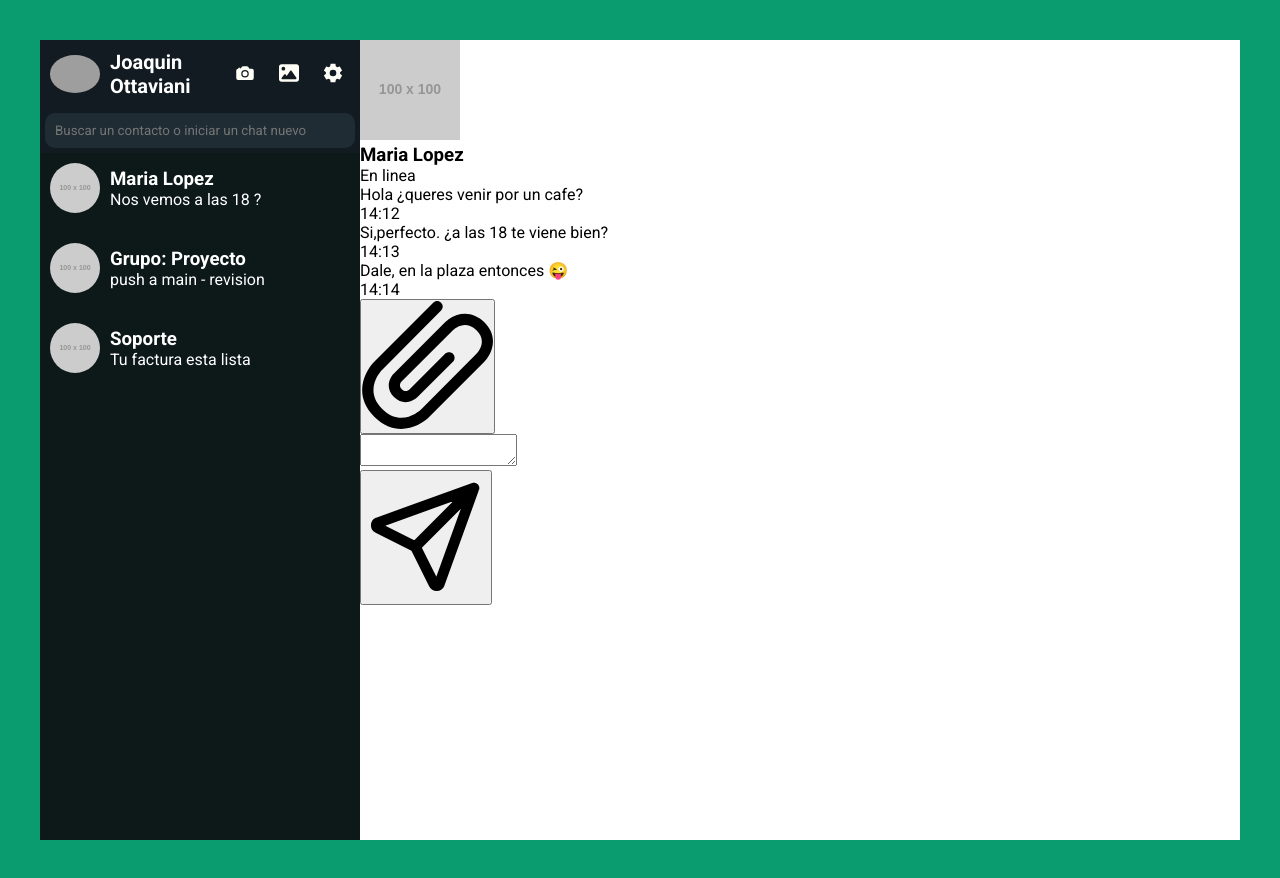
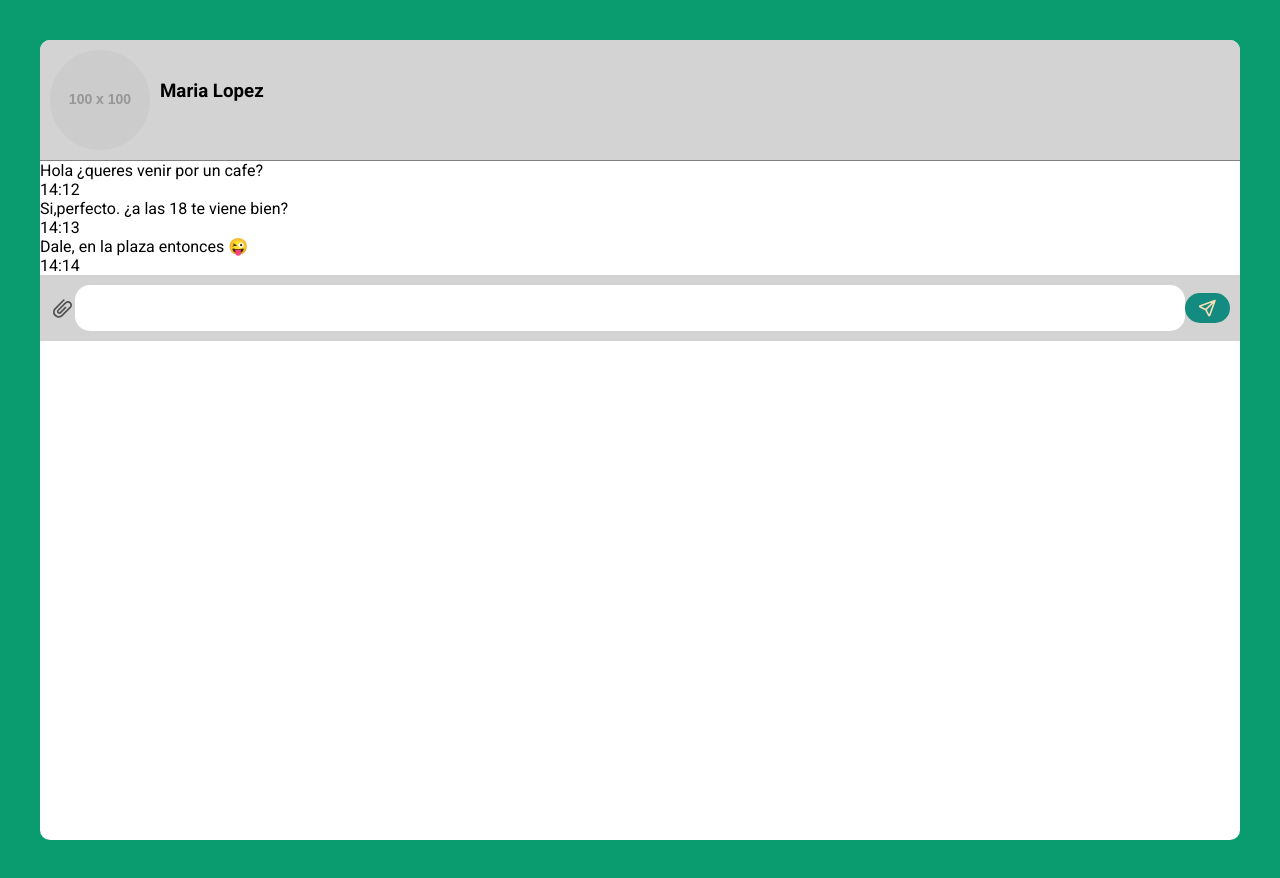
Before and after one commit to JoaquinOttaviani/proyecto-base, a plain HTML site: page index.html in a window 1280 px wide. Drawn offline with Linux system fonts and the light colour scheme; grey boxes are pictures that could not be loaded; placeholder pictures from the web are drawn by us.

Commit message:
add: stylos header y footer del chat

```diff
--- a/index.html
+++ b/index.html
@@ -88,13 +88,13 @@
                 </div>
             </Section>
             <footer>
-                <button>
-                    <svg xmlns="http://www.w3.org/2000/svg" width="131.11" height="128" viewBox="0 0 718 701"><path fill="currentColor" d="m175 397l280-280c3-3 27-27 65-40c53-17 107-3 150 40c44 43 57 96 40 149c-12 38-37 64-40 67L369 634c-52 52-182 119-302 0c-119-119-51-250 0-301L390 9c12-12 31-12 43 0s12 31 0 43L111 376c-5 4-106 109 0 215c103 103 204 11 215 0l301-302s17-17 25-41c10-32 3-60-25-88c-60-60-118-10-129 0L218 439c-10 10-17 27 0 44s33 9 43 0l194-194c12-11 32-11 43 0c12 12 12 32 0 44L304 526c-27 26-82 47-129 0c-48-47-27-103 0-129"/></svg>
+                <button class="attach">
+                    <svg xmlns="http://www.w3.org/2000/svg" viewBox="0 0 718 701"><path fill="currentColor" d="m175 397l280-280c3-3 27-27 65-40c53-17 107-3 150 40c44 43 57 96 40 149c-12 38-37 64-40 67L369 634c-52 52-182 119-302 0c-119-119-51-250 0-301L390 9c12-12 31-12 43 0s12 31 0 43L111 376c-5 4-106 109 0 215c103 103 204 11 215 0l301-302s17-17 25-41c10-32 3-60-25-88c-60-60-118-10-129 0L218 439c-10 10-17 27 0 44s33 9 43 0l194-194c12-11 32-11 43 0c12 12 12 32 0 44L304 526c-27 26-82 47-129 0c-48-47-27-103 0-129"/></svg>
                 </button>
                 <form >
                     <textarea type="text" placeholder="Escribe un mensaje"> </textarea>
                 </form>
-                <button><svg xmlns="http://www.w3.org/2000/svg" width="128" height="128" viewBox="0 0 24 24"><path fill="none" stroke="currentColor" stroke-linecap="round" stroke-linejoin="round" stroke-width="2" d="M10 14L21 3m0 0l-6.5 18a.55.55 0 0 1-1 0L10 14l-7-3.5a.55.55 0 0 1 0-1z"/></svg></button>
+                <button class="send"><svg xmlns="http://www.w3.org/2000/svg"  viewBox="0 0 24 24"><path fill="none" stroke="currentColor" stroke-linecap="round" stroke-linejoin="round" stroke-width="2" d="M10 14L21 3m0 0l-6.5 18a.55.55 0 0 1-1 0L10 14l-7-3.5a.55.55 0 0 1 0-1z"/></svg></button>
 
             </footer>
 
--- a/styles/main.css
+++ b/styles/main.css
@@ -8,8 +8,8 @@
 :root {
   --primary-color: #0a9c6f;
   --grey-900: #0d1919;
-  --grey-800: #121b22;
-  --grey-700: #1f2c34;
+  --grey-800: #4e4e4e;
+  --grey-700: #d3d3d3;
   --grey-300: #fefff6;
   --grey-200: #f1f2f6;
   --green-400: #138b80;
@@ -29,6 +29,7 @@ body{
     grid-template-columns: 320px 1fr;
     height: 100vh;
     overflow: hidden;
+    border-radius: 10px;
      }
 /* Aside styles */
 aside{
@@ -135,3 +136,101 @@ width: 20px;
     background-color:var(--grey-700);
     cursor: pointer;
 }
+
+/**message panel**/
+.app{
+    grid-template-columns: 1fr;
+    }
+aside{
+    display: none;
+}
+
+.chat-header{
+    background-color: var(--grey-700);
+    display: flex;
+    border-bottom: 1px solid grey;
+    padding: 10px;
+    align-items: center;
+    gap: 10px;
+}
+.chat-header img{
+    width: 60;
+    border-radius: 50%;
+}
+
+.chat-header p{
+    color: var(--grey-700);
+}
+
+footer{
+    display: flex;
+    background-color: var(--grey-700) ;
+    justify-content: space-between;
+    align-items: center;
+    padding: 3px;
+    padding: 10px;
+
+    }
+
+footer button{
+    width: 25px;
+    height: 25px;
+    padding: 3px;
+}
+footer svg {
+    width: 100%;
+    height: 100%;
+}
+
+
+
+footer .attach{
+    background-color: transparent;
+    border: none;
+    cursor: pointer;
+    color: var(--grey-800);
+    transition: color 0.2;
+}
+
+footer .attach:hover{
+    color: var(--grey-900);
+}
+
+footer form{
+    display: flex;
+    align-items: center;
+    flex: 1;
+}
+
+footer textarea{
+    width:100%;
+    gap: 45px;
+    padding: 8px;
+    resize: none;
+    border-radius: 15px;
+    width: 100%;
+    border: none;
+}
+
+footer textarea:focus{
+    outline: 1px solid black ;
+    border: none;
+}
+
+
+footer .send{
+    background-color: var(--green-400);
+    border: none;
+    border-radius: 20px;
+    color: wheat;
+    width: 45px;
+    height: 30px;
+    padding: 5px;
+    cursor: pointer;
+    transition: all 0.1;
+}
+
+footer .send:hover{
+    background-color: #138b80;
+    transform: scale(0.9);
+}
```
